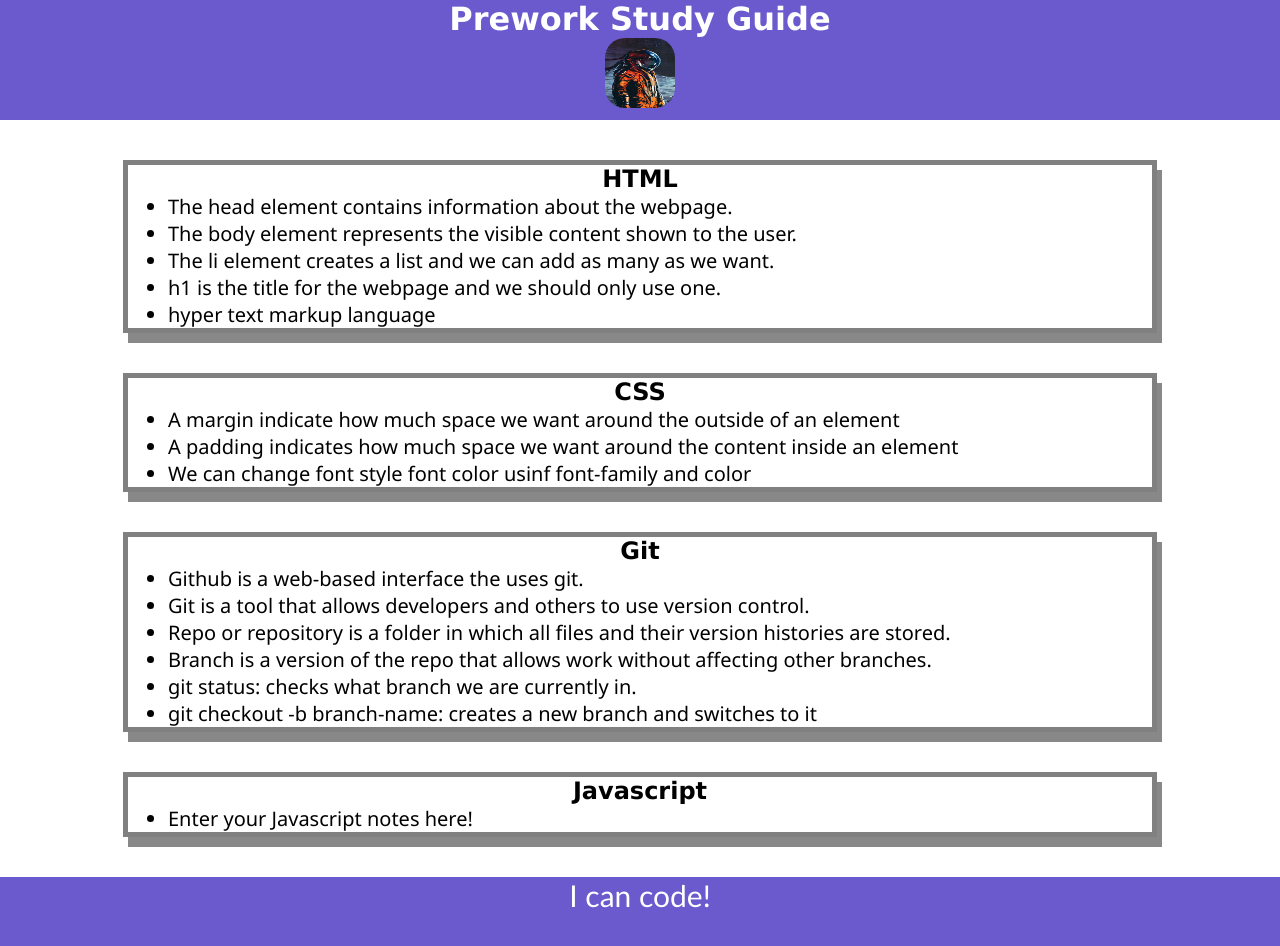
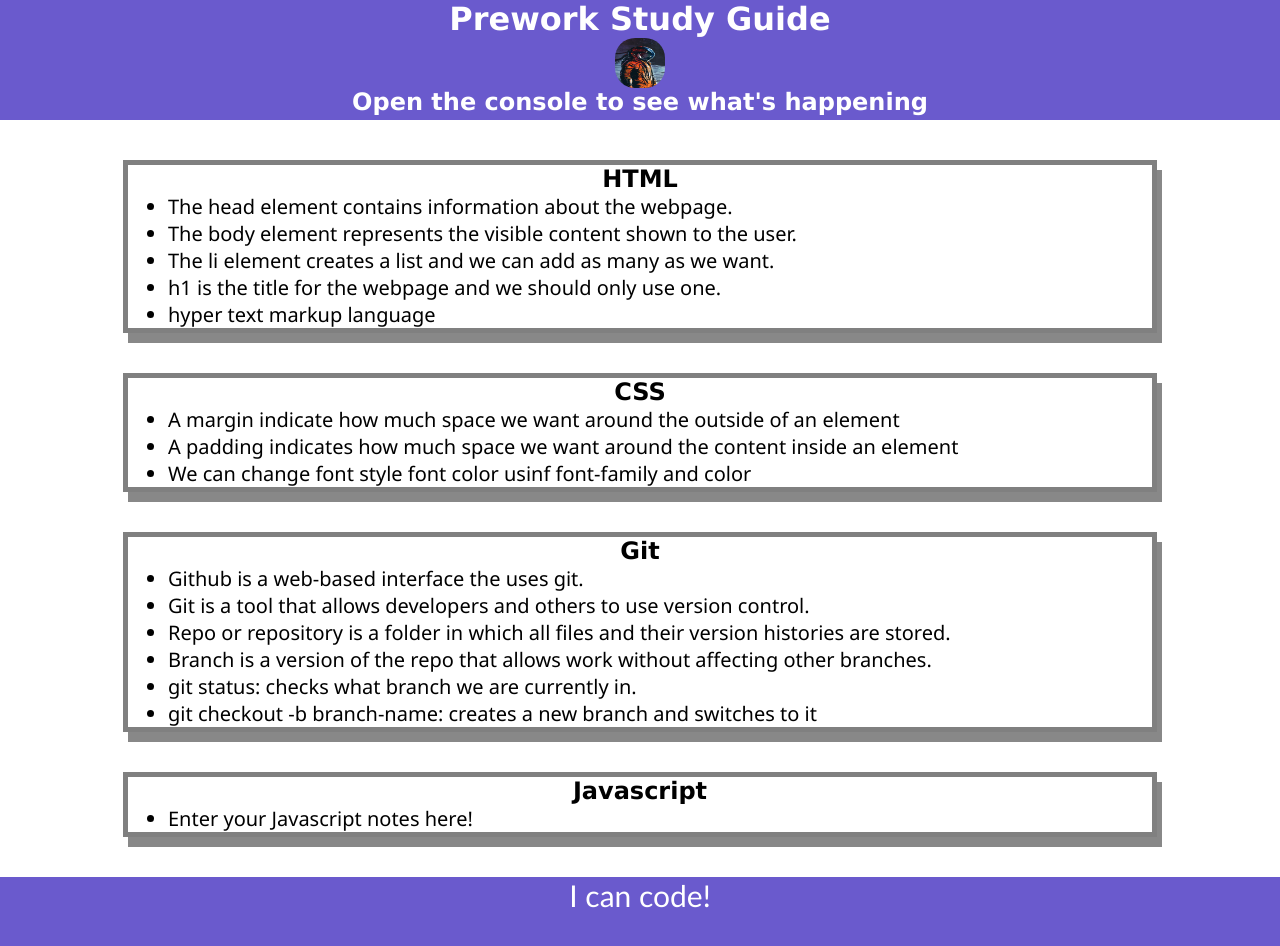
Before and after one commit to Danr55/prework-studyguide, a plain HTML site: page index.html in a window 1280 px wide. Drawn offline with Linux system fonts and the light colour scheme.

Commit message:
Added JS, created array

```diff
--- /dev/null
+++ b/assets/script.js
@@ -0,0 +1,23 @@
+/*
+const topic ="HTML"
+
+if(topic === 'HTML') {
+    console.log("Let's study HTML!");
+}else if (topic === 'CSS'){
+    console.log("Let's study CSS!");
+}else if(topic === 'Git') {
+    console.log("Let's study Git!");
+}else if(topic === 'Javascript'){
+    console.log("Let's study Javascript!");
+}else{
+    console.log('Please try again!')
+}
+
+const shapes = ["triangle","square","pentagon","circle"];
+console.log(shapes[0])
+*/
+
+const topics = ['HTML','CSS','Git','Javascript']
+for(let x = 0; x <topics.length; x++){
+    console.log(topics[x]);
+}
--- a/assets/style.css
+++ b/assets/style.css
@@ -16,8 +16,8 @@ h2{
 }
 img{
     display:block;
-    height: 70px;
-    width:70px;
+    height: 50px;
+    width:50px;
     margin-left:auto;
     margin-right: auto;
     border-radius: 20px;
--- a/index.html
+++ b/index.html
@@ -11,6 +11,7 @@
     <header id="top">
       <h1>Prework Study Guide</h1>
       <img src="./assets/SpaceMan.JPG" alt="Profile image of spaceman." />
+      <h2>Open the console to see what's happening</h2>
     </header>
     <main>
       <section class="card" id="html-section">
@@ -57,5 +58,6 @@
     <footer>
       <p>I can code!</p>
     </footer>
+    <script src="./assets/script.js"></script>
   </body>
 </html>
```
